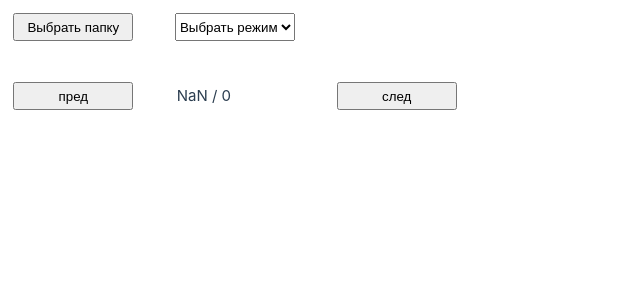
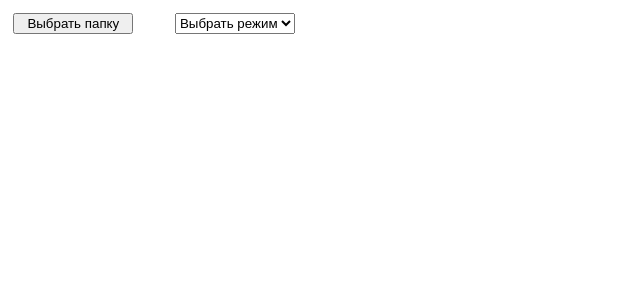
Before and after one commit to chr1stine/carousel-viewer, a Vue app: page / in a window 1280 px wide. Shown: the top 300 px of the page, without its empty margins (0-640 px from the left). Built offline with nearby package versions, Linux system fonts and the light colour scheme.

Commit message:
hide index when no images present

```diff
--- a/src/components/Controls.vue
+++ b/src/components/Controls.vue
@@ -37,9 +37,12 @@ onMounted(() => {
             <option value="horizontal">по горизонтали</option>
             <option value="square">1к1</option>
         </select>
-        <button style="grid-area: prev;" id="prev" @click="store.index--" :disabled="store.index === 0">пред</button>
-        <span id="index" style="grid-area: index;">{{ store.index + 1}} / {{ store.images.length }}</span>
-        <button style="grid-area: next;" id="next" @click="store.index++" :disabled="store.index === store.images?.length - 1">след</button>
+        <button v-show="store.images.length" style="grid-area: prev;" id="prev" @click="store.index--"
+            :disabled="store.index === 0">пред</button>
+        <span v-show="store.images.length" id="index" style="grid-area: index;">{{ store.index + 1 }} / {{
+            store.images.length }}</span>
+        <button v-show="store.images.length" style="grid-area: next;" id="next" @click="store.index++"
+            :disabled="store.index === store.images?.length - 1">след</button>
     </div>
 </template>
 
```
